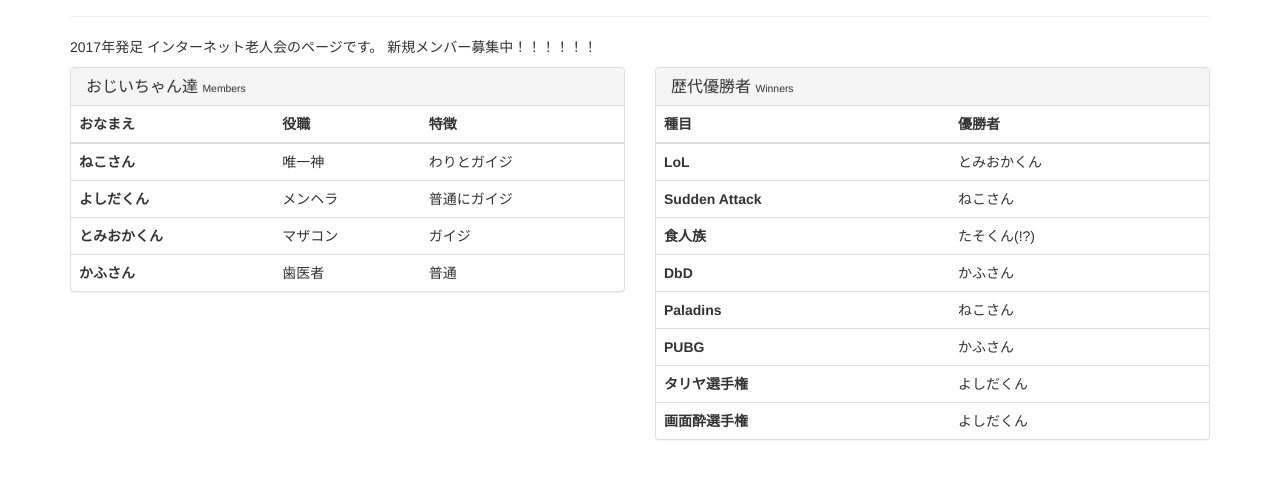
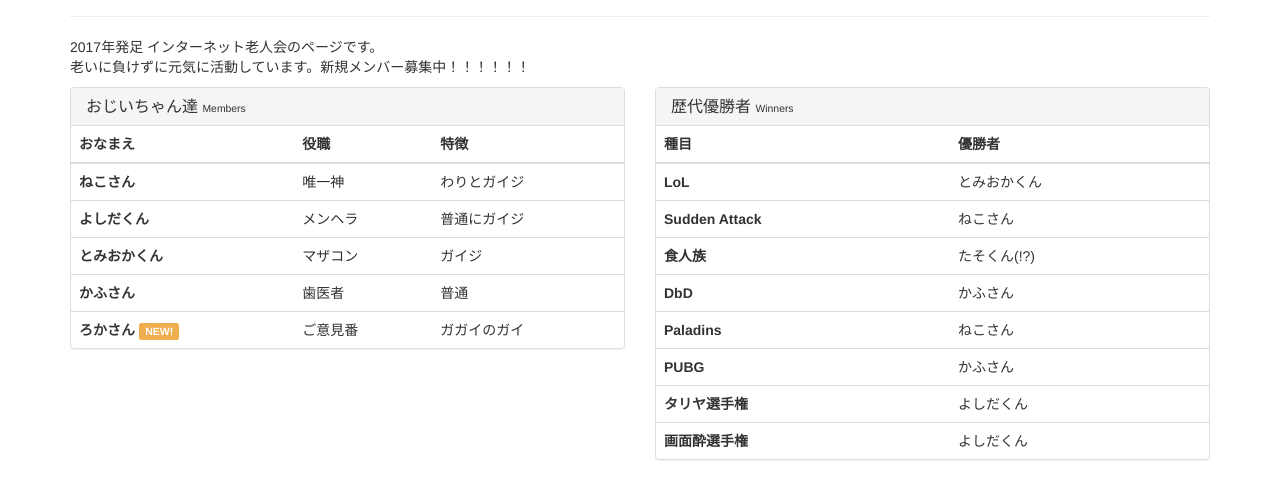
Before and after one commit to nyoronsai/takecare.github.io, a plain HTML site: page index.html in a window 1280 px wide. Shown: the part 155-654 px from the top of the page. Drawn offline with nearby package versions, Linux system fonts and the light colour scheme.

Commit message:
add rokoa

```diff
--- a/index.html
+++ b/index.html
@@ -38,8 +38,7 @@
       <div class="page-header">
         <h1>インターネット老人会&nbsp;<small>Internet Elderly Association</small></h1>
       </div>
-      <p>2017年発足 インターネット老人会のページです。
-      新規メンバー募集中！！！！！！</p>
+      <p>2017年発足 インターネット老人会のページです。<br>老いに負けずに元気に活動しています。新規メンバー募集中！！！！！！</p>
       <div class="row">
         <div class="col-sm-6">
           <div class="panel panel-default">
@@ -80,6 +79,11 @@
                   <th>かふさん</th>
                   <td>歯医者</td>
                   <td>普通</td>
+                </tr>
+                <tr>
+                  <th>ろかさん&nbsp;<span class="label label-warning">NEW!</span></th>
+                  <td>ご意見番</td>
+                  <td>ガガイのガイ</td>
                 </tr>
               </tbody>
             </table>
```
